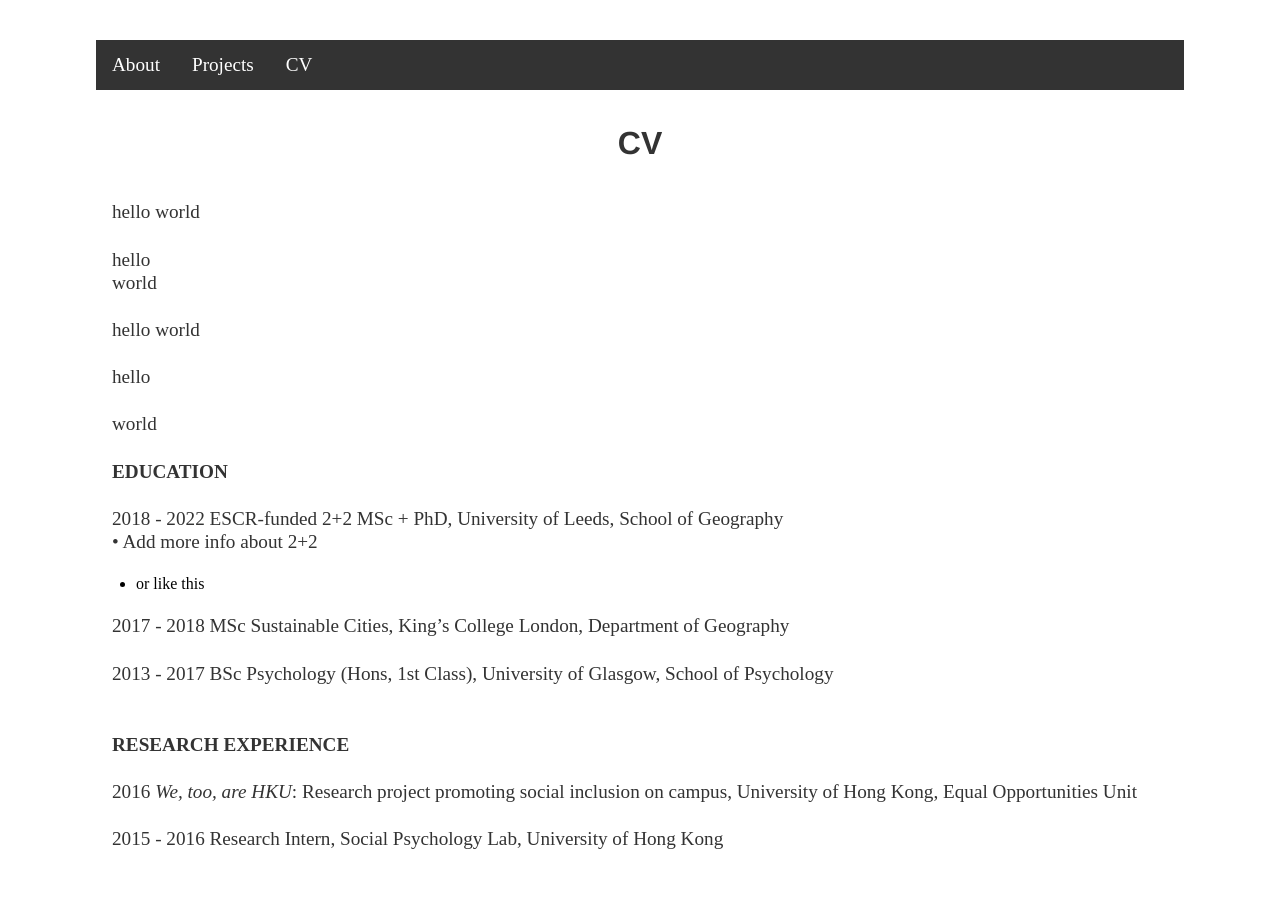
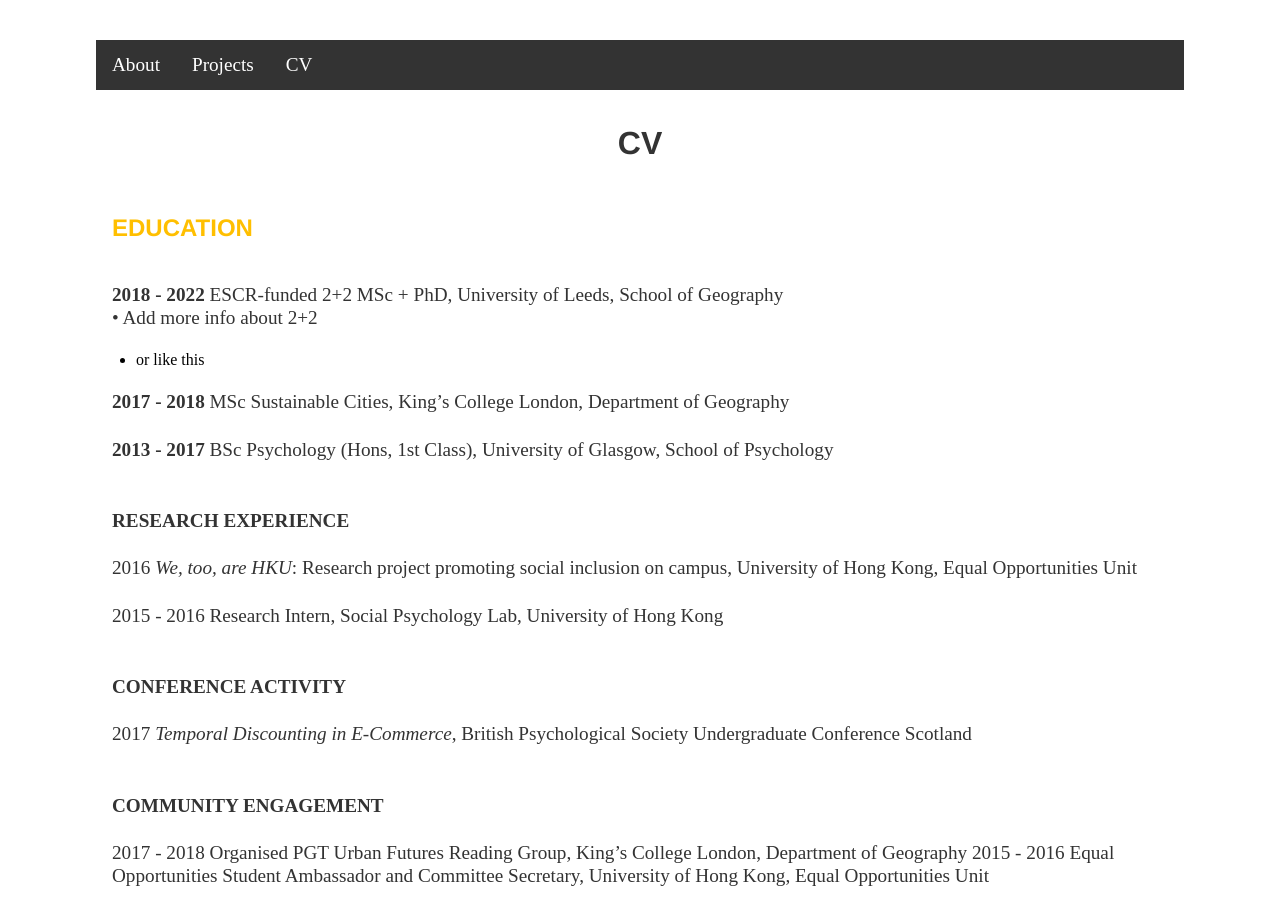
Before and after one commit to lena-kilian/lena-kilian.github.io, a Jekyll site: the page built from cv/index.md, in a window 1280 px wide and 900 px high. Built offline with Jekyll 4.4.1, drawn with Linux system fonts in a browser that asks for light colours; our own code applies the rules of GitHub Pages for plain Markdown files.

Commit message:
Update index.md

```diff
--- a/cv/index.md
+++ b/cv/index.md
@@ -1,27 +1,18 @@
 # CV
 
-hello  world
+### EDUCATION
 
-hello
-world
-
-hello
-world
-
-hello
-
-world
-
-**EDUCATION**
-
-2018 - 2022  ESCR-funded 2+2 MSc + PhD, University of Leeds, School of Geography
+**2018 - 2022**
+ESCR-funded 2+2 MSc + PhD, University of Leeds, School of Geography
 •	 Add more info about 2+2
 - or like this
 
-2017 - 2018   MSc Sustainable Cities, King’s College London, Department of Geography
+**2017 - 2018**
+MSc Sustainable Cities, King’s College London, Department of Geography
 
 
-2013 - 2017   BSc Psychology (Hons, 1st Class), University of Glasgow, School of Psychology
+**2013 - 2017**
+BSc Psychology (Hons, 1st Class), University of Glasgow, School of Psychology
 
 |
 
```
